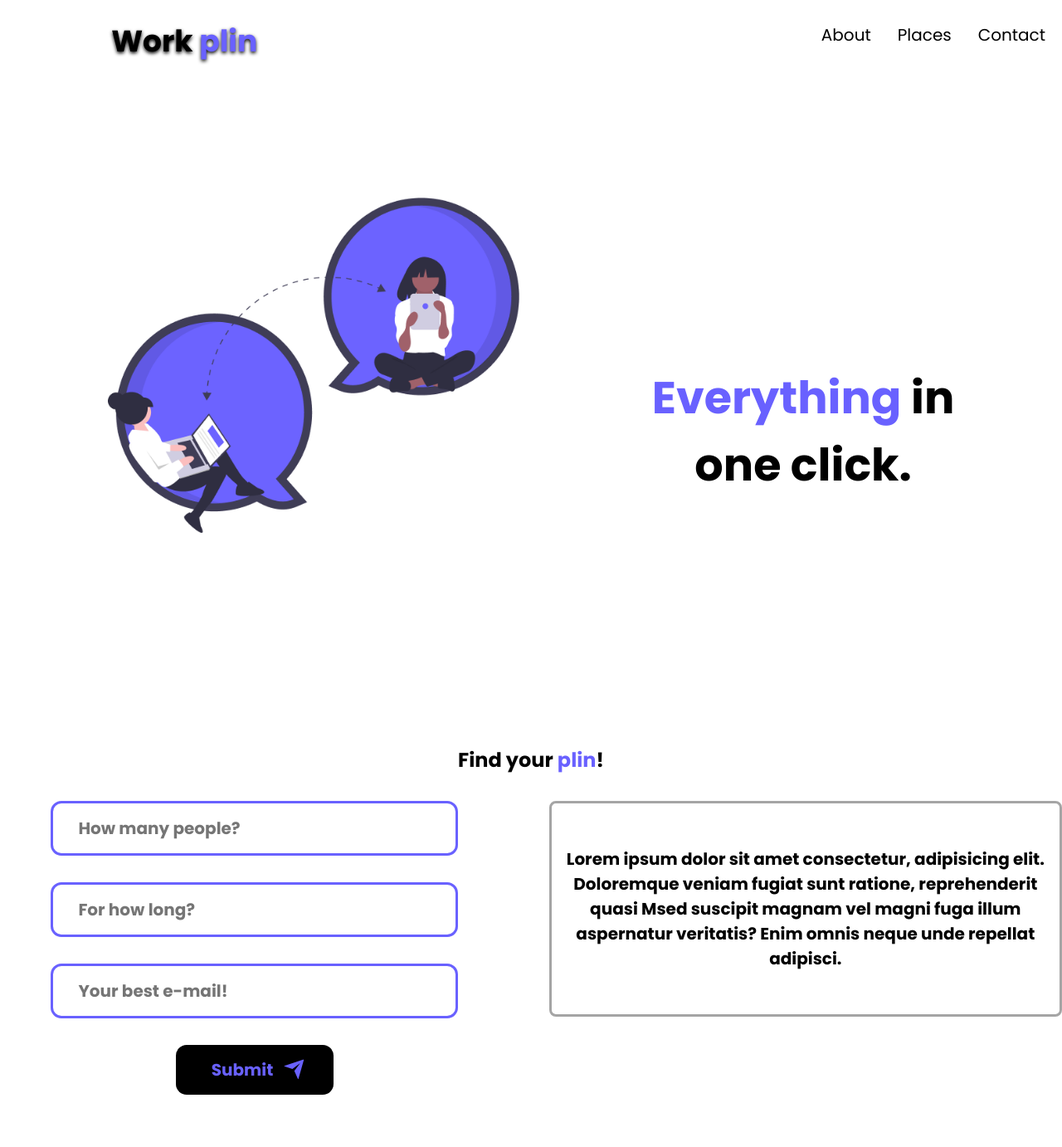
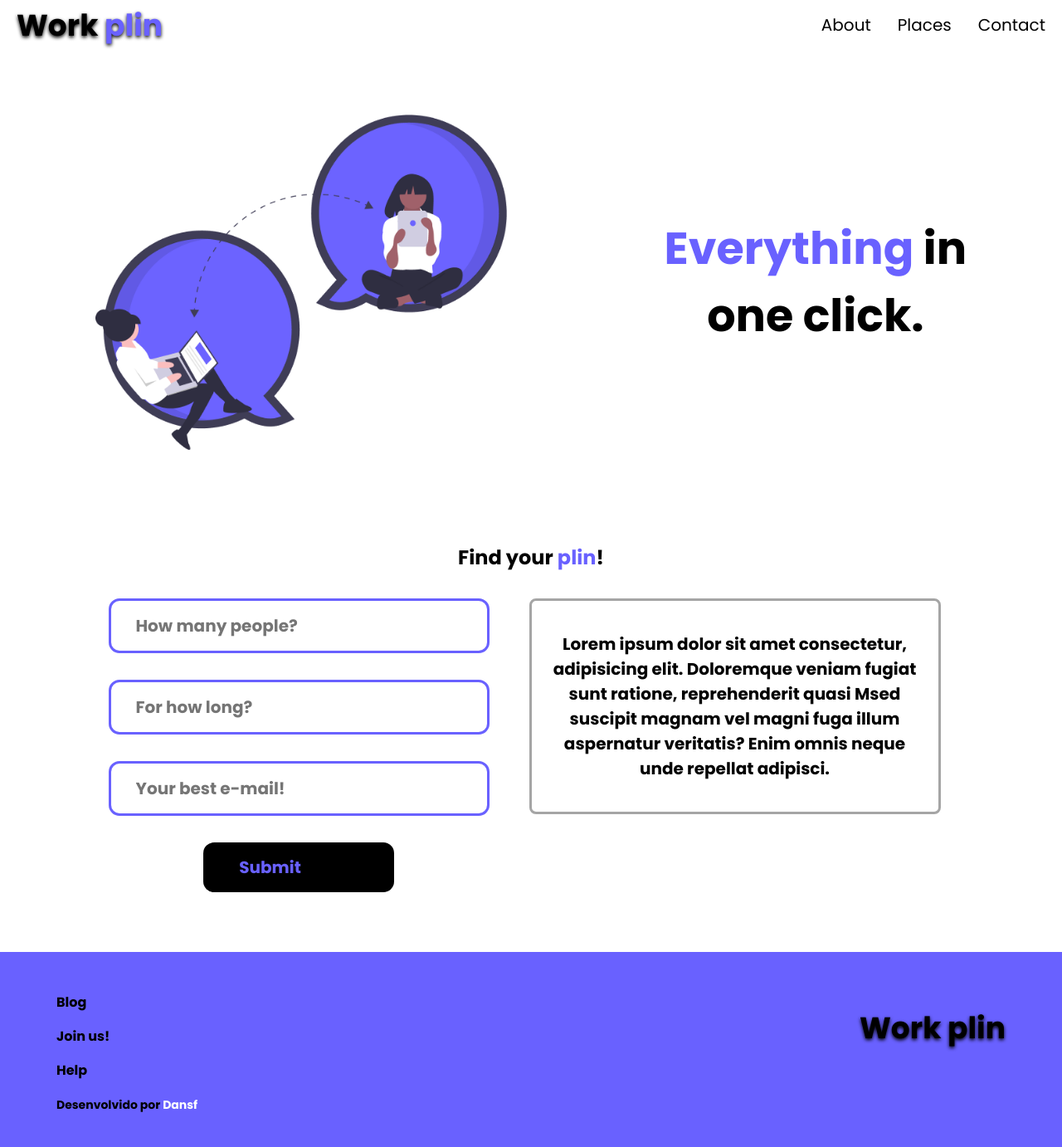
Before and after one commit to dansf/DevWeb--Desafio-WorkPlin, a plain HTML site: page index.html in a window 1280 px wide. Shown: the part 6-1388 px from the top of the page at 83% size. Drawn offline with nearby package versions, Linux system fonts and the light colour scheme.

Commit message:
Consertando media queries

```diff
--- a/Css/estilo.css
+++ b/Css/estilo.css
@@ -107,39 +107,38 @@ span{
 
 .container{
     max-width: 1240px;
-    margin: 0 auto;
+    margin-right: var(--mb-1);
+    margin-left: var(--mb-1);
 }
 
-.header__container{
-    width: 100%;
-    position: relative;
-    top: 0;
-    left: 0;
-    z-index: var(--z-fixed);
+.section{
+    padding: 4.5rem 0 2.5rem;
+}
+
+.nav{
+    display: flex;
+    flex-flow: column wrap;
     text-align: center;
+    margin: 0 auto;
 }
 
 .nav__logo{
     font-weight: var(--font-bold);
     color: var(--black-color);
-    position: relative;
-    top: var(--mb-1);
     font-size: var(--biggest-font-size);
     text-shadow: var(--text-shadow);
+    margin-bottom: var(--mb-1-5);
 }
 
 .nav__list{
     display: flex;
     flex-direction: column;
-    margin-top: var(--mb-2);
     row-gap: var(--mb-1);
-    width: 100%;
 }
 
 .nav__link{
     display: flex;
     flex-direction: column;
-    width: 100%;
     font-size: var(--h2-font-size);
     color: var(--black-color);
     font-weight: var(--font-regular);
@@ -151,6 +150,7 @@ span{
     transition: var(--img-transition);
 }
 
+/*======== MEDIA HEADER ==========*/
 @media (min-width: 768px){
     body{
         margin: 0;
@@ -158,8 +158,9 @@ span{
 
     .nav{
         display: flex;
-        flex-direction: row;
+        flex-flow: row nowrap;
         justify-content: space-between;
+        align-items: center;
         margin-top: var(--mb-0-75);
         height: calc(var(--header-height) + var(--mb-1-5));
     }
@@ -173,9 +174,7 @@ span{
         display: flex;
         flex-direction: row;
         align-items: center;
-        justify-content: flex-end;
         column-gap: var(--mb-2);
-        margin-top: 0;
     }
 
     .nav__link{
@@ -187,28 +186,18 @@ span{
         color: var(--blue-color);
         transition: var(--img-transition);
     }
-
-
-}
-
-.home,
-.search{
-    width: 100%;
-}
-
-.home{
-    position: relative;
-    top: 5rem;
 }
 
 .home__container{
+    text-align: center;
+    font-size: var(--h1-font-size);
+}
+
+.home__data{
     display: flex;
     flex-direction: column;
     align-items: center;
-    justify-content: center;
-    text-align: center;
-    row-gap: var(--mb-1-25);
-    font-size: var(--h1-font-size);
+    row-gap: var(--mb-1-5);
 }
 
 .home__container-img{
@@ -217,14 +206,14 @@ span{
 }
 
 .search{
-    position: relative;
-    top: 10rem;
     display: flex;
     flex-direction: column;
     align-items: center;
+    margin-bottom: var(--mb-2);
 }
 
 .search__title{
+    text-align: center;
     margin-bottom: var(--mb-2);
 }
 
@@ -233,17 +222,13 @@ span{
     flex-direction: column;
 }
 
-.search__questions{
-    width: 100%;
-}
-
 .search__questions-form{
     display: flex;
     flex-direction: column;
     align-items: center;
     justify-content: center;
-    width: 100%;
     row-gap: var(--mb-2);
+    margin: 0;
 }
 
 .search__questions-box{
@@ -256,15 +241,14 @@ span{
 }
 
 .search__button-submit{
-    width: 60%;
+    width: 50%;
     padding: 15px 30px;
     border-radius: 13px;
     background-color: var(--black-color);
     color: var(--blue-color);
     font-weight: var(--font-bold);
     font-size: var(--h3-font-size);
-    text-align: start;
-    text-indent: 13px;
+    text-align: center;
 }
 
 .search__button-submit:hover{
@@ -272,35 +256,18 @@ span{
     transition: var(--img-transition);
 }
 
-.search__icon{
-    color: var(--blue-color);
-    font-size: var(--h1-font-size);
-    position: relative;
-    bottom: 4.6rem;
-    left: 2.5rem;
-}
-
 .search__textbox{
     display: none;
 }
 
+.footer{
+    background-color: var(--blue-color);
+}
 
-.footer{
-    position: relative;
-    top: 16rem;
+.footer__data{
     display: flex;
     flex-direction: column;
-    align-items: center;
     text-align: center;
-    width: 100%;
-    background-color: var(--blue-color);
-    row-gap: var(--mb-0-75);
-}
-
-.footer__text{
-    display: flex;
-    flex-direction: column;
-    row-gap: var(--mb-0-75);
 }
 
 .footer__h1{
@@ -314,12 +281,10 @@ span{
 .footer__p{
     font-weight: var(--font-bold);
     font-size: var(--h2-font-size);
-    width: 100%;
+    margin-bottom: var(--mb-1);
 }
 
-.footer__a,
-.footer__a span{
-    width: 100%;
+.footer__a{
     font-size: var(--small-font-size);
     text-decoration: none;
     color: var(--black-color);
@@ -332,18 +297,26 @@ span{
 
 @media (min-width: 768px){
 
+    .nav{
+        margin-top: 0;
+        margin-right: var(--mb-2);
+        margin-left: var(--mb-2);
+    }
+
+    .nav__logo{
+        margin: 0;
+        text-align: start;
+    }
+
     .home{
         top: 10rem;
     }
 
-    .home__container{
+    .home__data{
         flex-direction: row-reverse;
-        column-gap: 10rem;
+        justify-content: space-around;
     }
-    .home__container h2{
-        position: relative;
-        bottom: -80px;
-    }
+
     .home__container-img{
         width: 40%;
         height: 40%;
@@ -357,11 +330,7 @@ span{
         display: flex;
         flex-direction: row;
         justify-content: center;
-        column-gap: 3rem;
-    }
-
-    .search__questions{
-        width: 70%;
+        column-gap: 2rem;
     }
 
     .search__questions-form{
@@ -369,12 +338,14 @@ span{
         flex-direction: column;
         align-items: center;
         justify-content: center;
-        width: 100%;
         row-gap: var(--mb-2);
     }
 
+    .search__questions-box{
+        width: 100%;
+    }
+
     .search__button-submit{
-        width: 31%;
         text-align: start;
         text-indent: 13px;
         cursor: pointer;
@@ -385,20 +356,14 @@ span{
         transition: var(--img-transition);
     }
 
-    .search__icon{
-        bottom: 4.85rem;
-        left: 3rem;
-        font-size: var(--h2-font-size);
-    }
-
     .search__textbox{
         display: flex;
         align-items: center;
-        border: 3px solid var(--gray-color);
-        border-radius: 8px;
-        height: 260px;
-        width: 900px;
-
+        padding: var(--mb-1);
+        border: 2px solid var(--black-color);
+        border-radius: .8rem;
+        height: 250px;
+        width: 50%;
     }
 
     .text{
@@ -407,17 +372,14 @@ span{
         font-size: var(--h3-font-size);
     }
 
-    .footer{
-        top: 38rem;
+    .footer__container{
         padding: var(--mb-3);
     }
 
-    .footer__container{
-        width: 100%;
+    .footer__data{
         display: flex;
         flex-direction: row-reverse;
         justify-content: space-between;
-        padding: var(--mb-3);
     }
 
     .footer__text{
@@ -426,7 +388,6 @@ span{
 
     .footer__h1{
         font-size: var(--h1-font-size);
-
     }
 
     .footer__text p,
@@ -436,3 +397,28 @@ span{
         font-size: var(--normal-font-size);
     }
 }
+
+@media (min-width: 1024px){
+    .search__textbox{
+        display: flex;
+        align-items: center;
+        border: 3px solid var(--gray-color);
+        border-radius: 8px;
+        height: 260px;
+        width: 40%;
+    }
+
+    .home__container{
+        margin: 0 auto;
+    }
+
+    .footer__container{
+        margin: 0 auto;
+    }
+}
+
+@media (min-width: 1240px){
+    .nav{
+        margin: 0 auto;
+    }
+}
--- a/index.html
+++ b/index.html
@@ -1,5 +1,5 @@
 <!DOCTYPE html>
-<html lang="en">
+<html lang="pt-br">
 <head>
     <meta charset="UTF-8">
     <meta http-equiv="X-UA-Compatible" content="IE=edge">
@@ -20,64 +20,63 @@
 </head>
 <body>
     <header class="header" id="header">
-        <div class="header__container" id="header-container">
         <nav class="nav container">
             <a href="" class="nav__logo" id="nav-logo">Work <span>plin</span></a>
+            <div class="nav__menu">
                 <ul class="nav__list" id="nav-list">
                     <li class="nav__item"><a href="" class="nav__link">About</a></li>
                     <li class="nav__item"><a href="" class="nav__link">Places</a></li>
                     <li class="nav__item"><a href="" class="nav__link">Contact</a></li>
                 </ul>
+            </div>
         </nav>
-            <!-- <div class="header__circle"></div> -->
-        </div>
     </header>
 
-    <section class="home">
+    <main>
+        <section class="home section">
             <div class="home__container container">
+                <div class="home__data">
                     <h2><span>Everything</span> in <br> one click.</h2>
                     <img src="./Bancodeimagens/illustration.png" alt="imagem1" class="home__container-img">
                 </div>
+
+            </div>
         </section>
 
-    <section class="search">
-        <div class="search__title container">
-            <h2>Find your <span>plin</span>!</h2>
-        </div>
-
-        <div class="search__box">
-            <div class="search__questions container">
-                <form action="" class="search__questions-form container">
+        <section class="search section">
+            <h2 class="search__title">Find your <span>plin</span>!</h2>
+            <div class="search__box container">
+                <div class="search__questions">
+                    <form action="" class="search__questions-form">
                         <input type="text" placeholder="How many people?" class="search__questions-box">
                         <input type="text" placeholder="For how long?" class="search__questions-box">
                         <input type="text" placeholder="Your best e-mail!" class="search__questions-box">
                         <input type="submit" value="Submit" class="search__button-submit">
-                    <i class="ri-send-plane-fill search__icon"></i>
                     </form>
-
                 </div>
 
-            <div class="search__textbox">
+                <div class="search__textbox container">
                     <div class="text">
                         Lorem ipsum dolor sit amet consectetur, adipisicing elit. Doloremque veniam fugiat sunt ratione, reprehenderit quasi Msed suscipit magnam vel magni fuga illum aspernatur veritatis? Enim omnis neque unde repellat adipisci.
                     </div>
                 </div>
             </div>
-
-
         </section>
+    </main>
 
     <footer class="footer" id="footer">
         <div class="footer__container container">
+            <div class="footer__data">
                 <h1 class="footer__h1">Work plin</h1>
                 <div class="footer__text">
                     <p class="footer__p">Blog</p>
                     <p class="footer__p">Join us!</p>
                     <p class="footer__p">Help</p>
+                </div>
+
+            </div>
             <a href="https://github.com/dansf" class="footer__a">Desenvolvido por <span>Dansf</span></a>
         </div>
-        </div>
-
     </footer>
     <!-- <i class="ri-send-plane-fill"></i> -->
 
```
Lines whose indentation alone changed are shown as unchanged.
